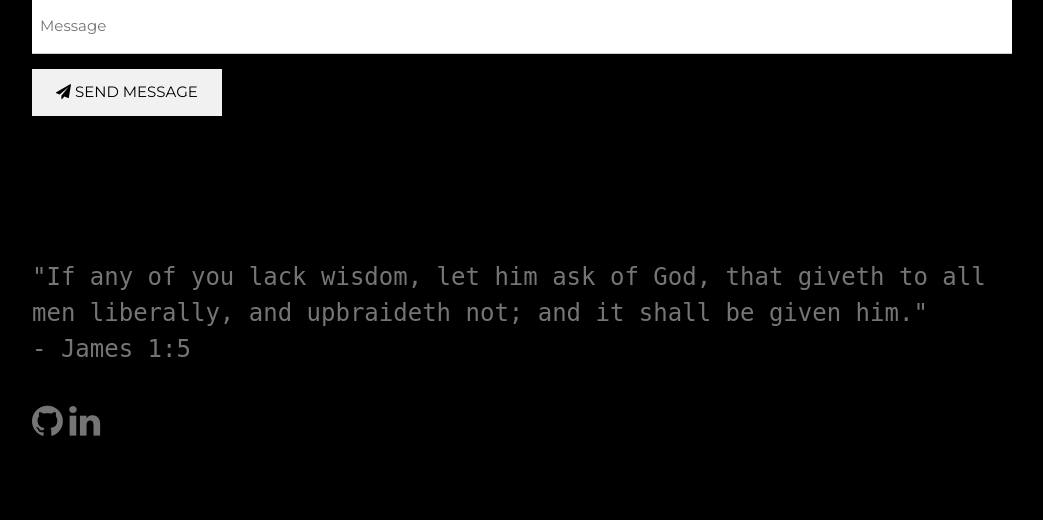
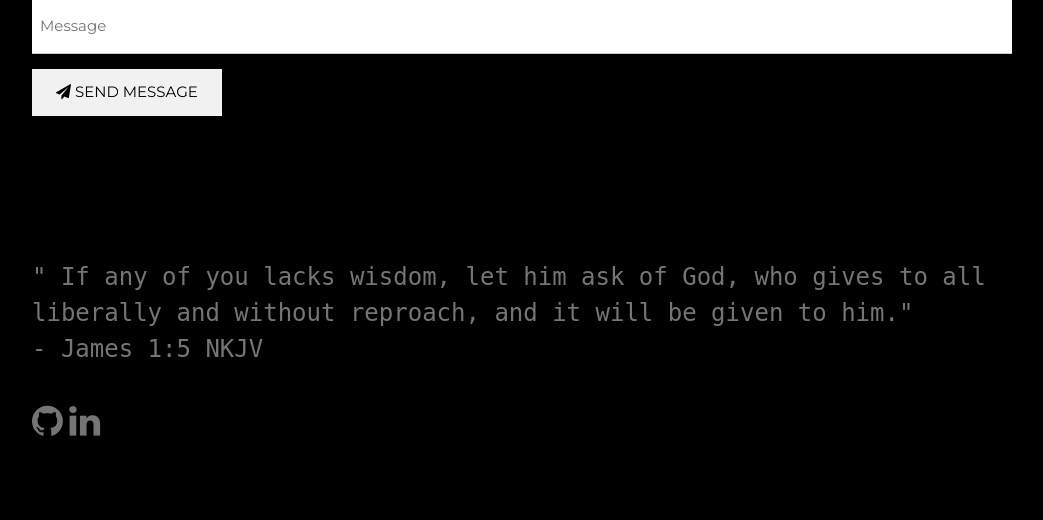
Before and after one commit to edchelstephens/portfolio, a Django app: page / in a window 1280 px wide. Shown: the part 5796-6316 px from the top of the page, without its empty margins (178-1221 px from the left). Run offline with Django 4.2, Linux system fonts and the light colour scheme; some libraries are stand-ins or nearby versions.

Commit message:
chore: footer verse.

```diff
--- a/pages/templates/pages/index.html
+++ b/pages/templates/pages/index.html
@@ -390,11 +390,11 @@
 
                             <!-- Footer -->
                             <footer class="w3-content w3-padding-64 w3-text-grey w3-xlarge">
-                                <div class="footer-verse">
-                                    <code>"If any of you lack wisdom, let him ask of God, that giveth to all men liberally, and upbraideth not; and it shall be given him."</code>
+                                <div class="footer-verse ">
+                                    <code>" If any of you lacks wisdom, let him ask of God, who gives to all liberally and without reproach, and it will be given to him."</code>
                                     <br />
-                                    <code> - James 1:5</code>
-                                    <br/><br/>
+                                    <code> - James 1:5 NKJV</code>
+                                    <br /><br />
                                 </div>
                                 <div class="footer-links">
                                     <a href="https://github.com/edchelstephens/" target="_blank"><i class="fa fa-github w3-hover-opacity w3-xxlarge"></i></a>
```
